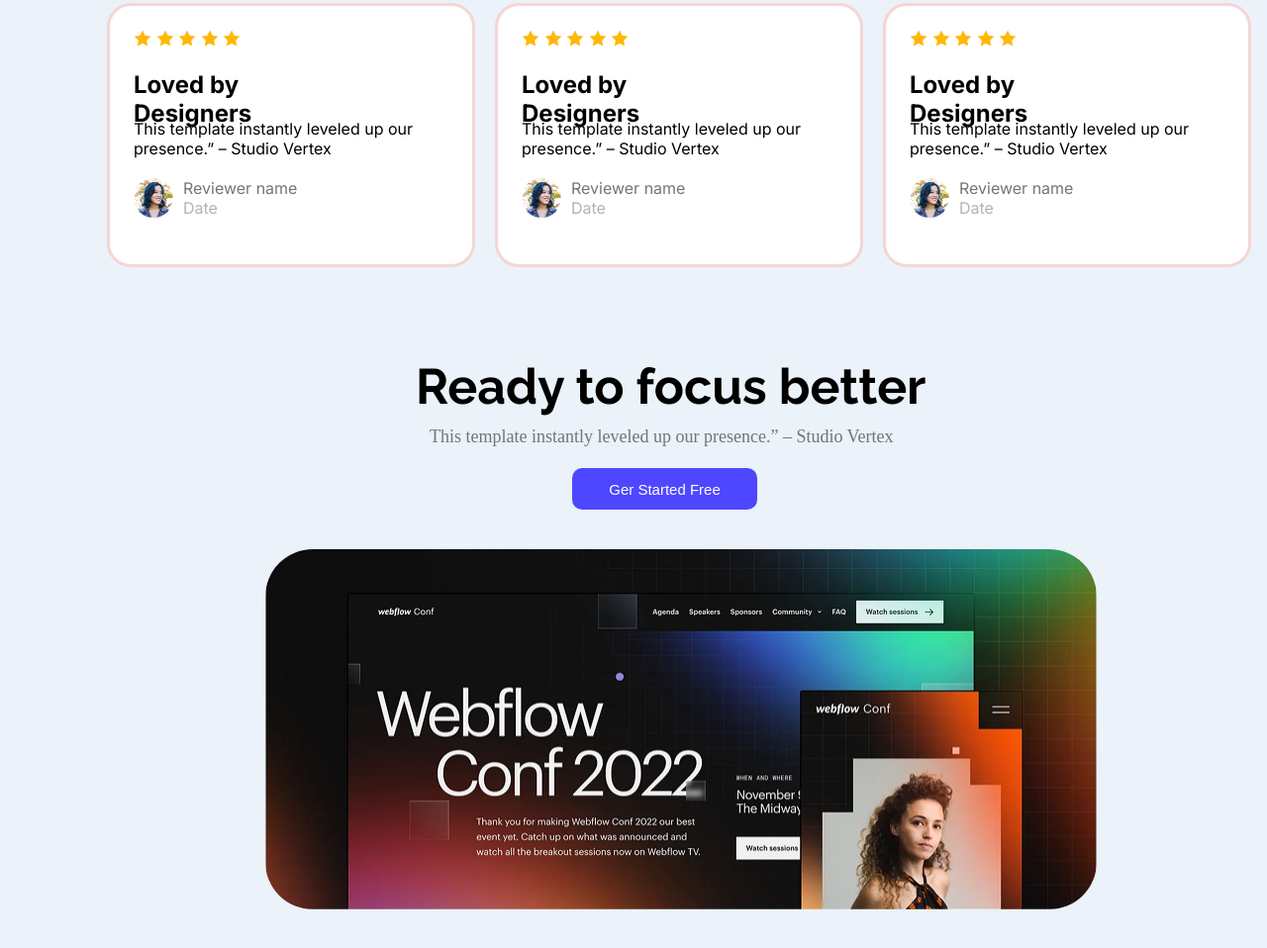
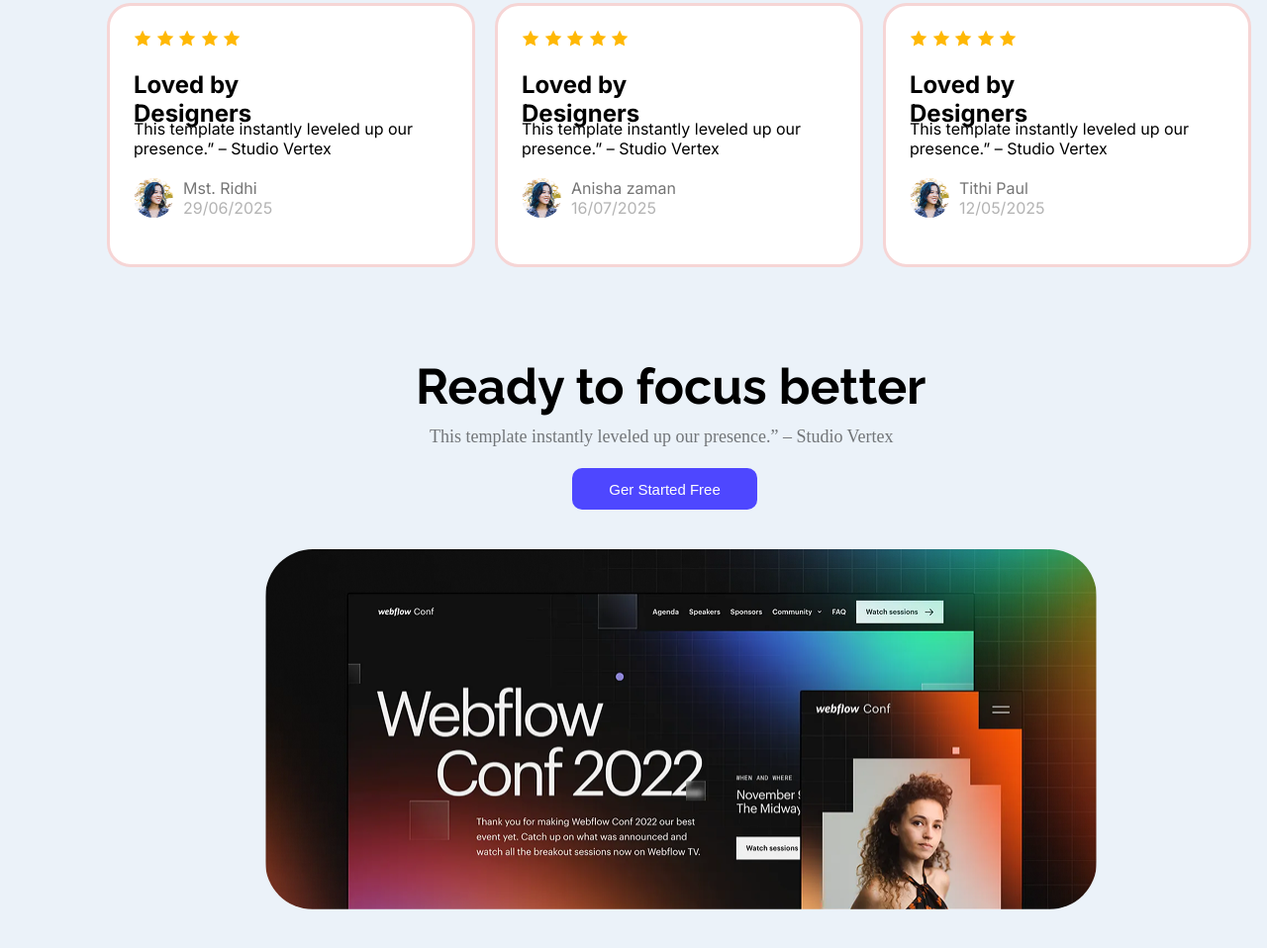
Before and after one commit to araf-rahman016/assignment-one, a plain HTML site: page index.html in a window 1280 px wide. Shown: the part 1681-2639 px from the top of the page at 99% size. Drawn offline with Linux system fonts and the light colour scheme.

Commit message:
added Reviewrs name and date

```diff
--- a/index.html
+++ b/index.html
@@ -76,8 +76,8 @@
                     <img class="avater" src="Assets/avatar.png" alt="">
 
                     <div class="name-date-add">
-                        <p style="margin:0px 0px; color: #757575;">Reviewer name</p>
-                        <p style="margin-top: 0%; color:#B3B3B3">Date</p>
+                        <p style="margin:0px 0px; color: #757575;">Mst. Ridhi</p>
+                        <p style="margin-top: 0%; color:#B3B3B3">29/06/2025</p>
                     </div>
                 </div>
                 </div>
@@ -95,8 +95,8 @@
                     <img class="avater" src="Assets/avatar.png" alt="">
 
                     <div class="name-date-add">
-                        <p style="margin:0px 0px; color: #757575;">Reviewer name</p>
-                        <p style="margin-top: 0%; color:#B3B3B3">Date</p>
+                        <p style="margin:0px 0px; color: #757575;">Anisha zaman</p>
+                        <p style="margin-top: 0%; color:#B3B3B3">16/07/2025</p>
                     </div>
                 </div>
                 </div>
@@ -114,8 +114,8 @@
                     <img class="avater" src="Assets/avatar.png" alt="">
 
                     <div class="name-date-add">
-                        <p style="margin:0px 0px; color: #757575;">Reviewer name</p>
-                        <p style="margin-top: 0%; color:#B3B3B3">Date</p>
+                        <p style="margin:0px 0px; color: #757575;">Tithi Paul</p>
+                        <p style="margin-top: 0%; color:#B3B3B3">12/05/2025</p>
                     </div>
                 </div>
                 </div>
```
